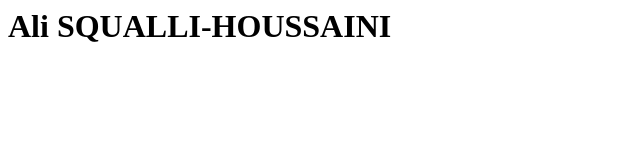
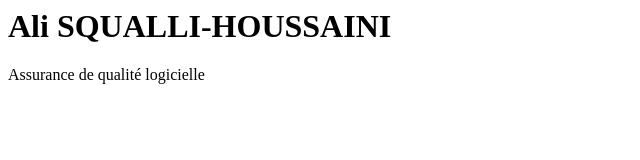
Before and after one commit to alisql1/ExamenGit, a plain HTML site: page index.html in a window 1280 px wide. Shown: the whole page, without its empty margins (0-640 px from the left). Drawn offline with Linux system fonts and the light colour scheme.

Commit message:
Ajout du titre du cours

```diff
--- a/index.html
+++ b/index.html
@@ -1 +1,2 @@
 <h1>Ali SQUALLI-HOUSSAINI</h1>
+<p>Assurance de qualité logicielle</hp>
```
